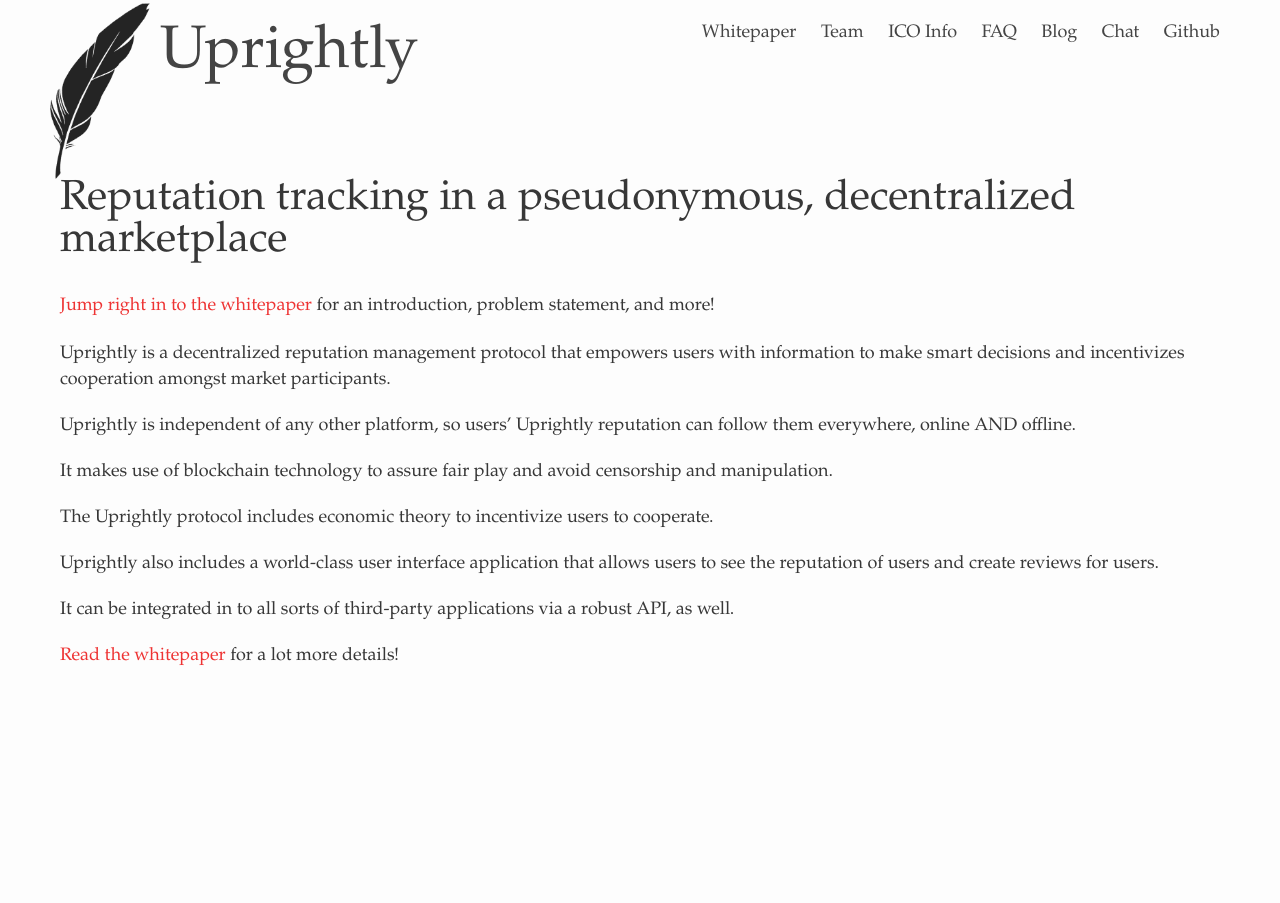
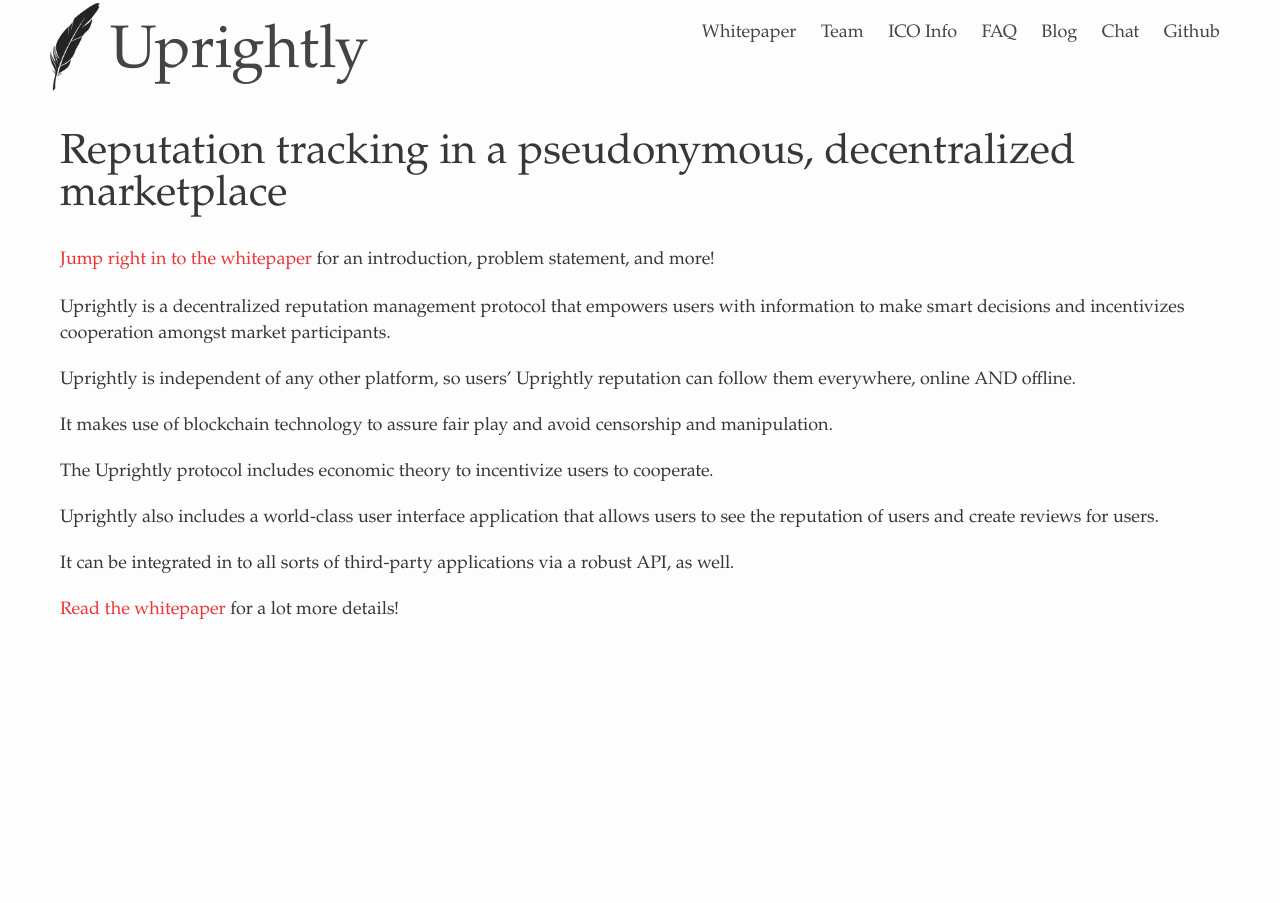
Before and after one commit to uprightly/website, a Jekyll site: the page built from index.md, in a window 1280 px wide. Built offline with Jekyll 4.4.1, drawn with Linux system fonts in a browser that asks for light colours.

Commit message:
add favoicons

```diff
--- a/_includes/head.html
+++ b/_includes/head.html
@@ -7,7 +7,15 @@
     <meta name="description" content="{% if page.excerpt %}{{ page.excerpt | strip_html | strip_newlines | truncate: 160 }}{% else %}{{ site.description }}{% endif %}">
     <link href='https://fonts.googleapis.com/css?family=Source+Sans+Pro:600' rel='stylesheet' type='text/css'>
     <link href='https://fonts.googleapis.com/css?family=Open+Sans' rel='stylesheet' type='text/css'>
-  <link rel="stylesheet" href="{{ "/css/main.css" | prepend: site.baseurl }}">
+    <link rel="stylesheet" href="{{ " /css/main.css " | prepend: site.baseurl }}">
     <link rel="canonical" href="{{ page.url | replace:'index.html','' | prepend: site.baseurl | prepend: site.url }}">
-  <link rel="alternate" type="application/rss+xml" title="{{ site.title }}" href="{{ "/feed.xml" | prepend: site.baseurl | prepend: site.url }}" />
+    <link rel="alternate" type="application/rss+xml" title="{{ site.title }}" href="{{ " /feed.xml " | prepend: site.baseurl | prepend: site.url }}" />
+
+    <link rel="apple-touch-icon" sizes="180x180" href="apple-touch-icon.png">
+    <link rel="icon" type="image/png" sizes="32x32" href="favicon-32x32.png">
+    <link rel="icon" type="image/png" sizes="16x16" href="favicon-16x16.png">
+    <link rel="manifest" href="site.webmanifest">
+    <link rel="mask-icon" href="safari-pinned-tab.svg" color="#5bbad5">
+    <meta name="msapplication-TileColor" content="#da532c">
+    <meta name="theme-color" content="#ffffff">
 </head>
--- a/_sass/_layout.scss
+++ b/_sass/_layout.scss
@@ -1,6 +1,7 @@
 /**
  * Site header
  */
+
 .site-header {
     font-family: Baskerville, "Baskerville Old Face", "Hoefler Text", Garamond, "Times New Roman", serif;
     min-height: 100px;
@@ -8,7 +9,7 @@
     padding: 0 50px;
     // Positioning context for the mobile navigation icon
     position: relative;
-    margin-top:3px;
+    margin-top: 3px;
 }
 
 .site-header::before {
@@ -23,17 +24,15 @@
     margin-bottom: 0;
     float: left;
     color: #444;
-    margin-left:10px;
-    margin-top:20px;
+    margin-left: 10px;
+    margin-top: 20px;
 }
 
 .site-nav {
     float: right;
     line-height: 30px;
-    margin-top:10px;
-    margin-bottom:10px;
-
-
+    margin-top: 10px;
+    margin-bottom: 10px;
     .page-link {
         color: #444;
     }
@@ -43,9 +42,11 @@
     }
 }
 
+
 /**
  * Page content
  */
+
 .page-content {
     padding: $spacing-unit 0;
     padding-left: 50px;
@@ -58,8 +59,7 @@
 .post-list {
     margin-left: 0;
     list-style: none;
-
-    > li {
+    >li {
         margin-bottom: $spacing-unit;
     }
 }
@@ -75,14 +75,13 @@
 }
 
 
-
 /**
  * Posts
  */
+
 .post-header {
     font-family: Baskerville, "Baskerville Old Face", "Hoefler Text", Garamond, "Times New Roman", serif;
     color: #373737;
-
     padding: 0px 10px;
     margin: 0 auto;
     margin-bottom: $spacing-unit;
@@ -91,7 +90,6 @@
 .post-title {
     font-size: 42px;
     line-height: 1;
-
     @include media-query($on-laptop) {
         font-size: 36px;
     }
@@ -101,58 +99,44 @@
     font-family: Baskerville, "Baskerville Old Face", "Hoefler Text", Garamond, "Times New Roman", serif;
     color: #373737;
     margin-bottom: $spacing-unit;
-
     p {
-
         padding: 0px 10px;
         padding-right: 50px;
         margin: 0 auto;
         line-height: 26px;
         margin-bottom: 20px;
     }
-
     h2 {
         font-size: 26px;
         font-family: Baskerville, "Baskerville Old Face", "Hoefler Text", Garamond, "Times New Roman", serif;
-
         @include media-query($on-laptop) {
             font-size: 28px;
         }
-
         clear: left;
         padding: 0px 10px;
         margin: 0 auto;
         margin-bottom: 20px;
     }
-
     h3 {
         font-size: 26px;
         font-family: Baskerville, "Baskerville Old Face", "Hoefler Text", Garamond, "Times New Roman", serif;
-
         @include media-query($on-laptop) {
             font-size: 22px;
         }
-
-
         padding: 0px 10px;
         margin: 0 auto;
         margin-bottom: 20px;
     }
-
     h4 {
         font-size: 20px;
         font-family: Baskerville, "Baskerville Old Face", "Hoefler Text", Garamond, "Times New Roman", serif;
-
         @include media-query($on-laptop) {
             font-size: 18px;
         }
-
-
         padding: 0px 10px;
         margin: 0 auto;
         margin-bottom: 20px;
     }
-
     .highlight {
         font-family: Consolas;
         color: #333;
@@ -167,9 +151,7 @@
         right: 0;
         margin: 20px 0px;
     }
-
     ul {
-
         padding: 0 10px;
         padding-left: 40px;
         margin: 0 auto;
@@ -177,16 +159,17 @@
     }
 }
 
+
 /**
  * Home
  */
+
 .home {
-
     margin: 0 auto;
     padding: 0 10px;
 }
 
-.home  a {
+.home a {
     font-family: Baskerville, "Baskerville Old Face", "Hoefler Text", Garamond, "Times New Roman", serif;
     font-size: 36px;
     color: #444;
@@ -195,10 +178,10 @@
 
 .home a:hover {
     background: #fafafd;
-    outline:  1px solid #C3D5E4;
+    outline: 1px solid #C3D5E4;
 }
 
-.home  a::before {
+.home a::before {
     width: 0;
 }
 
@@ -216,9 +199,11 @@
     background-size: cover;
 }
 
+
 /**
  * clock css
  */
+
 .seconds {
     width: 40px;
     height: 40px;
@@ -295,9 +280,9 @@
 }
 
 .bio {
-    float:left;
-    width:120px;
-    margin:5px;
+    float: left;
+    width: 120px;
+    margin: 5px;
 }
 
 .roadmap {
@@ -305,7 +290,7 @@
 }
 
 .logo {
-    width: 100px;
+    width: 50px;
     float: left;
 }
 
@@ -322,10 +307,9 @@
     }
     .site-title {
         font-size: 40px;
-        margin-top:10px;
+        margin-top: 10px;
     }
     .logo {
-        width:70px!important;
+        width: 40px!important;
     }
-
 }
```
Also changed, not shown: browserconfig.xml (added, +9 -0 lines), android-chrome-192x192.png (added), android-chrome-512x512.png (added), apple-touch-icon.png (added), favicon-16x16.png (added), favicon-32x32.png (added), favicon.ico (added), mstile-150x150.png (added), safari-pinned-tab.svg (added), site.webmanifest (added). Lines whose indentation alone changed are shown as unchanged.
